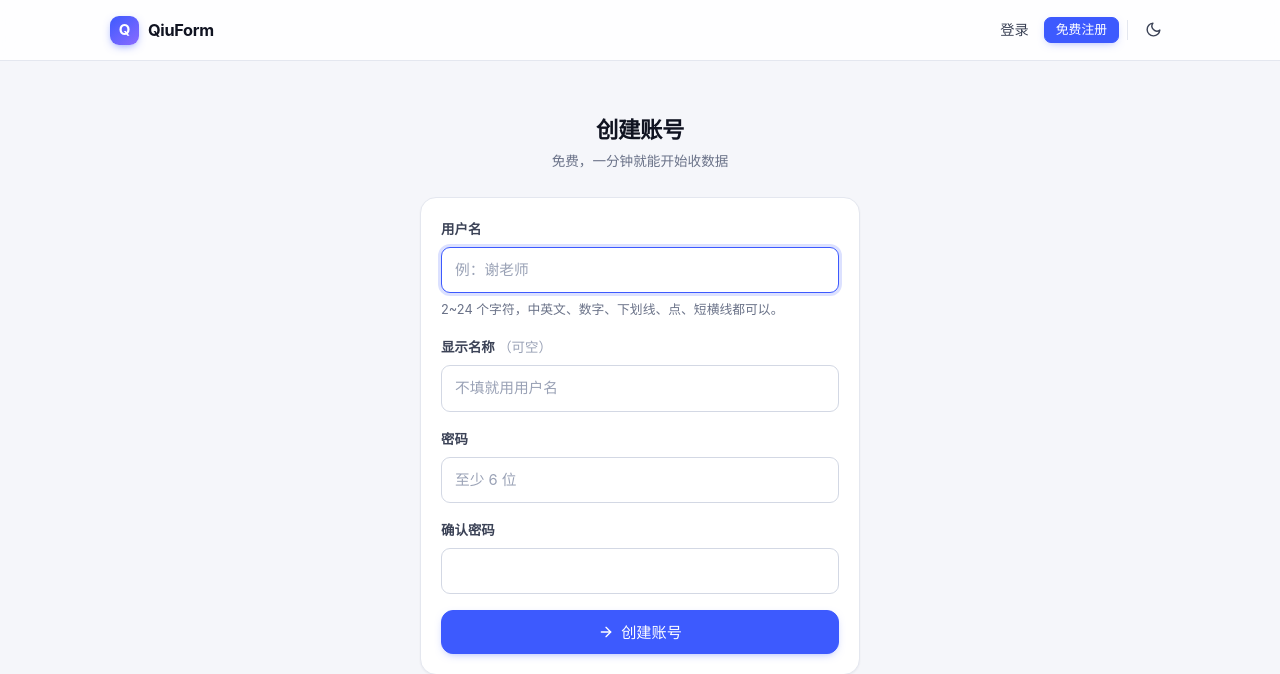
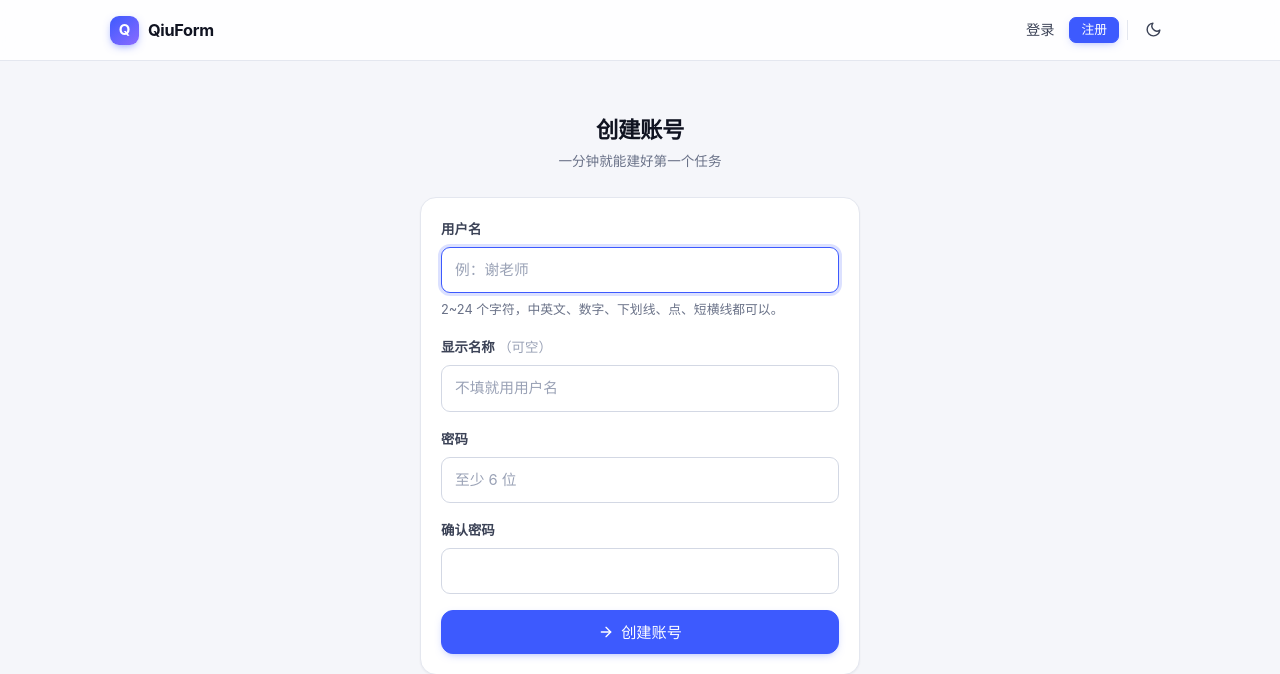
Before and after one commit to Qiuzizhao/QiuForm, a Flask app: page /register in a window 1280 px wide. Shown: the top 674 px of the page. Run offline with Flask 3, Linux system fonts and the light colour scheme; parts of the project's set-up code (start-up, migrations or seed data) failed here and were passed over.

Commit message:
去掉页面上的“免费”字样
这个站是自用和给朋友用，不需要强调免费。三处改动：

- 导航栏按钮：免费注册 → 注册
- 注册页副标题：免费，一分钟就能开始收数据 → 一分钟就能建好第一个任务
- 登录页底部链接：免费注册一个 → 注册一个

同时扫了一遍“立即/快速/强大/轻松/一键/零门槛”这类词，没有残留。

```diff
--- a/qiuform/templates/auth/login.html
+++ b/qiuform/templates/auth/login.html
@@ -31,6 +31,6 @@
 </div>
 
 <p class="muted small center" style="margin-top:18px">
-  还没有账号？<a href="{{ url_for('auth.register') }}">免费注册一个</a>
+  还没有账号？<a href="{{ url_for('auth.register') }}">注册一个</a>
 </p>
 {% endblock %}
--- a/qiuform/templates/auth/register.html
+++ b/qiuform/templates/auth/register.html
@@ -7,7 +7,7 @@
 <div class="center" style="margin-bottom:24px">
   <h1 style="font-size:1.4rem">创建账号</h1>
   <p class="muted small" style="margin-top:6px">
-    免费，一分钟就能开始收数据
+    一分钟就能建好第一个任务
   </p>
 </div>
 
--- a/qiuform/templates/base.html
+++ b/qiuform/templates/base.html
@@ -41,7 +41,7 @@
         <span class="nav-sep"></span>
       {% else %}
         <a class="nav-link" href="{{ url_for('auth.login') }}">登录</a>
-        <a class="btn btn-sm btn-primary" href="{{ url_for('auth.register') }}">免费注册</a>
+        <a class="btn btn-sm btn-primary" href="{{ url_for('auth.register') }}">注册</a>
         <span class="nav-sep"></span>
       {% endif %}
 
```
